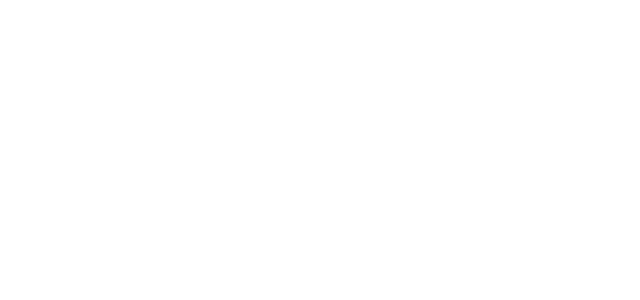
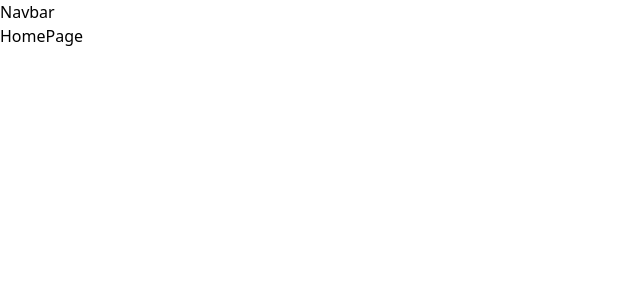
Before and after one commit to danram0121/Wordle-Clone, a React (Vite) app in the folder client/: page / in a window 1280 px wide. Shown: the top 300 px of the page, without its empty margins (0-640 px from the left). Built offline with nearby package versions, Linux system fonts and the light colour scheme.

Commit message:
outline core structure of app

```diff
--- a/client/src/App.jsx
+++ b/client/src/App.jsx
@@ -1,9 +1,22 @@
+import {
+  createBrowserRouter,
+  createRoutesFromElements,
+  Route,
+  RouterProvider,
+} from "react-router-dom";
+import MainLayout from "./layouts/MainLayout";
+import HomePage from "./pages/HomePage";
+
 function App() {
-  return (
-    <>
-      <div></div>
-    </>
+  const router = createBrowserRouter(
+    createRoutesFromElements(
+      <Route path="/" element={<MainLayout />}>
+        <Route index element={<HomePage />} />
+      </Route>
+    )
   );
+
+  return <RouterProvider router={router} />;
 }
 
 export default App;
--- /dev/null
+++ b/client/src/components/Navbar.jsx
@@ -0,0 +1,11 @@
+import React from "react";
+
+const Navbar = () => {
+  return (
+    <>
+      <div>Navbar</div>
+    </>
+  );
+};
+
+export default Navbar;
--- /dev/null
+++ b/client/src/layouts/MainLayout.jsx
@@ -0,0 +1,13 @@
+import { Outlet } from "react-router-dom";
+import Navbar from "../components/Navbar";
+
+const MainLayout = () => {
+  return (
+    <>
+      <Navbar />
+      <Outlet />
+    </>
+  );
+};
+
+export default MainLayout;
--- /dev/null
+++ b/client/src/pages/HomePage.jsx
@@ -0,0 +1,11 @@
+import React from "react";
+
+const HomePage = () => {
+  return (
+    <>
+      <div>HomePage</div>
+    </>
+  );
+};
+
+export default HomePage;
```
